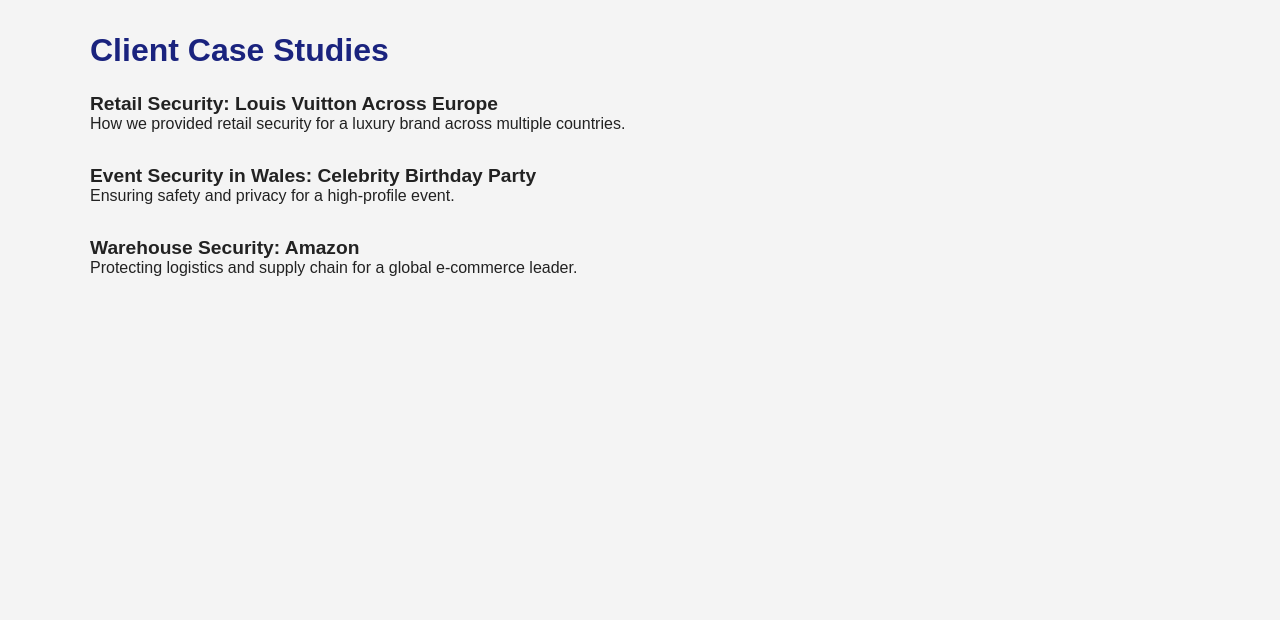
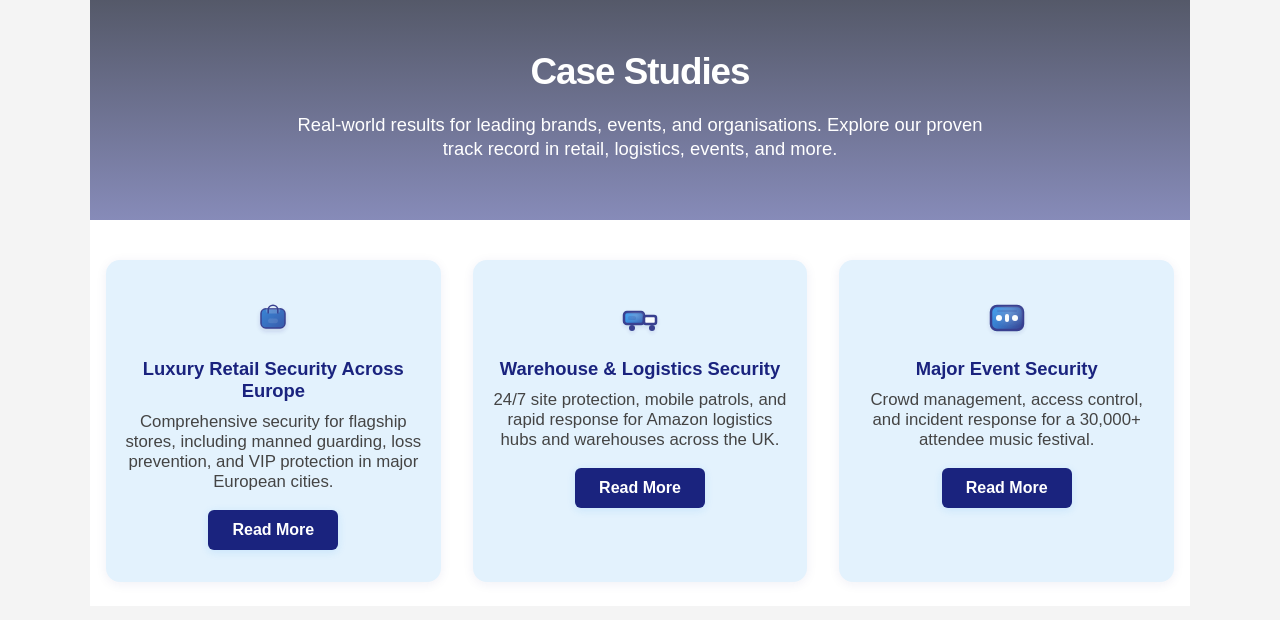
Before and after one commit to ghulam-mujtaba5/client1.2, a Next.js app: page /case-studies in a window 1280 px wide. Shown: the top 620 px of the page. Built offline with nearby package versions, Linux system fonts and the light colour scheme.

Commit message:
Refactor Case Studies page layout; enhance structure and styling for improved user experience and engagement.

```diff
--- a/app/case-studies/page.js
+++ b/app/case-studies/page.js
@@ -1,22 +1,68 @@
 // Case Studies page
+
+const caseStudies = [
+  {
+    id: 'louis-vuitton-retail',
+    client: 'Louis Vuitton',
+    logo: '/bag.svg',
+    title: 'Luxury Retail Security Across Europe',
+    summary: 'Comprehensive security for flagship stores, including manned guarding, loss prevention, and VIP protection in major European cities.',
+    link: '/case-studies/louis-vuitton-retail',
+  },
+  {
+    id: 'amazon-logistics',
+    client: 'Amazon',
+    logo: '/truck.svg',
+    title: 'Warehouse & Logistics Security',
+    summary: '24/7 site protection, mobile patrols, and rapid response for Amazon logistics hubs and warehouses across the UK.',
+    link: '/case-studies/amazon-logistics',
+  },
+  {
+    id: 'uk-music-festival',
+    client: 'UK Music Festival',
+    logo: '/event.svg',
+    title: 'Major Event Security',
+    summary: 'Crowd management, access control, and incident response for a 30,000+ attendee music festival.',
+    link: '/case-studies/uk-music-festival',
+  },
+];
+
 export default function CaseStudiesPage() {
   return (
-    <main style={{padding: '2rem 0', maxWidth: 1100, margin: '0 auto'}}>
-      <h1 style={{fontSize: '2rem', fontWeight: 800, color: 'var(--primary-blue)', marginBottom: 24}}>Client Case Studies</h1>
-      <ul style={{listStyle: 'none', padding: 0, display: 'flex', flexDirection: 'column', gap: '2rem'}}>
-        <li>
-          <h2 style={{fontSize: '1.2rem', fontWeight: 700}}>Retail Security: Louis Vuitton Across Europe</h2>
-          <p>How we provided retail security for a luxury brand across multiple countries.</p>
-        </li>
-        <li>
-          <h2 style={{fontSize: '1.2rem', fontWeight: 700}}>Event Security in Wales: Celebrity Birthday Party</h2>
-          <p>Ensuring safety and privacy for a high-profile event.</p>
-        </li>
-        <li>
-          <h2 style={{fontSize: '1.2rem', fontWeight: 700}}>Warehouse Security: Amazon</h2>
-          <p>Protecting logistics and supply chain for a global e-commerce leader.</p>
-        </li>
-      </ul>
+    <main style={{padding: 0, maxWidth: 1100, margin: '0 auto'}}>
+      <section style={{
+        width: '100%',
+        minHeight: '220px',
+        background: 'linear-gradient(rgba(17,23,46,0.7),rgba(26,35,126,0.5)), url(/hero-bg.jpg) center/cover no-repeat',
+        color: 'var(--white)',
+        display: 'flex',
+        flexDirection: 'column',
+        justifyContent: 'center',
+        alignItems: 'center',
+        textAlign: 'center',
+        padding: '3rem 2rem 2rem 2rem',
+        position: 'relative',
+        marginBottom: 0
+      }}>
+        <h1 style={{fontSize: '2.3rem', fontWeight: 800, marginBottom: '1.2rem', letterSpacing: '-1px', zIndex: 3, maxWidth: 700}}>
+          Case Studies
+        </h1>
+        <p style={{ fontSize: '1.15rem', maxWidth: 700, marginBottom: '1.5rem', zIndex: 3, lineHeight: 1.3 }}>
+          Real-world results for leading brands, events, and organisations. Explore our proven track record in retail, logistics, events, and more.
+        </p>
+      </section>
+      <section style={{padding: '2.5rem 1rem 1.5rem 1rem', background: 'var(--white)'}}>
+        <div style={{display: 'grid', gridTemplateColumns: 'repeat(auto-fit, minmax(320px, 1fr))', gap: '2rem', width: '100%', maxWidth: 1100, margin: '0 auto'}}>
+          {caseStudies.map(cs => (
+            <div key={cs.id} style={{background: 'var(--accent-blue-light)', borderRadius: 14, boxShadow: '0 2px 12px #1a237e11', padding: '2rem 1.2rem', display: 'flex', flexDirection: 'column', alignItems: 'center', textAlign: 'center', minHeight: 220}}>
+              <img src={cs.logo} alt={cs.client + ' logo'} style={{height: 48, marginBottom: 18, opacity: 0.85}} />
+              <h2 style={{fontSize: '1.15rem', fontWeight: 700, color: 'var(--primary-blue)', marginBottom: 10}}>{cs.title}</h2>
+              <p style={{fontSize: '1.05rem', color: '#444', marginBottom: 18}}>{cs.summary}</p>
+              <a href={cs.link} style={{background: 'var(--primary-blue)', color: 'var(--white)', padding: '0.7rem 1.5rem', borderRadius: 6, fontWeight: 600, textDecoration: 'none', fontSize: '1rem', boxShadow: '0 2px 8px #2196f322'}}>Read More</a>
+            </div>
+          ))}
+        </div>
+      </section>
     </main>
   );
 }
```
